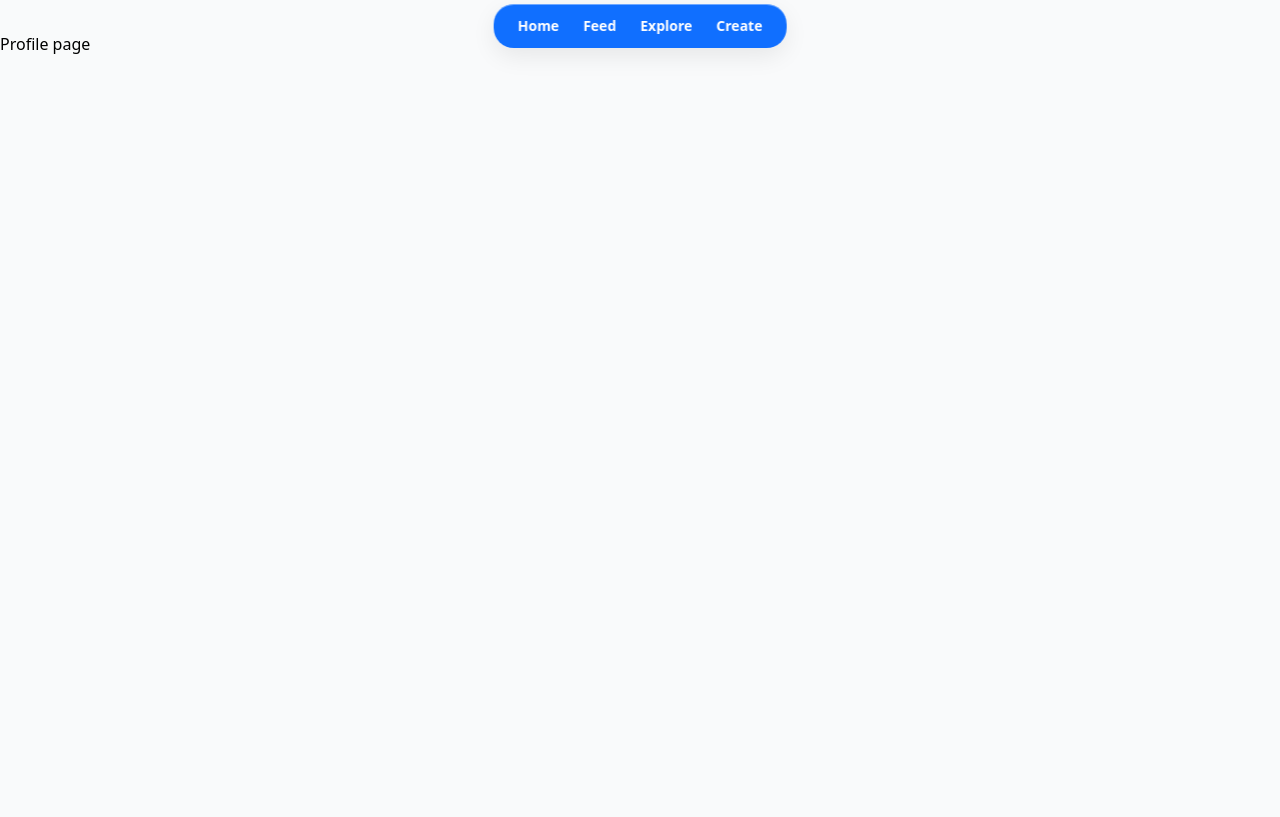
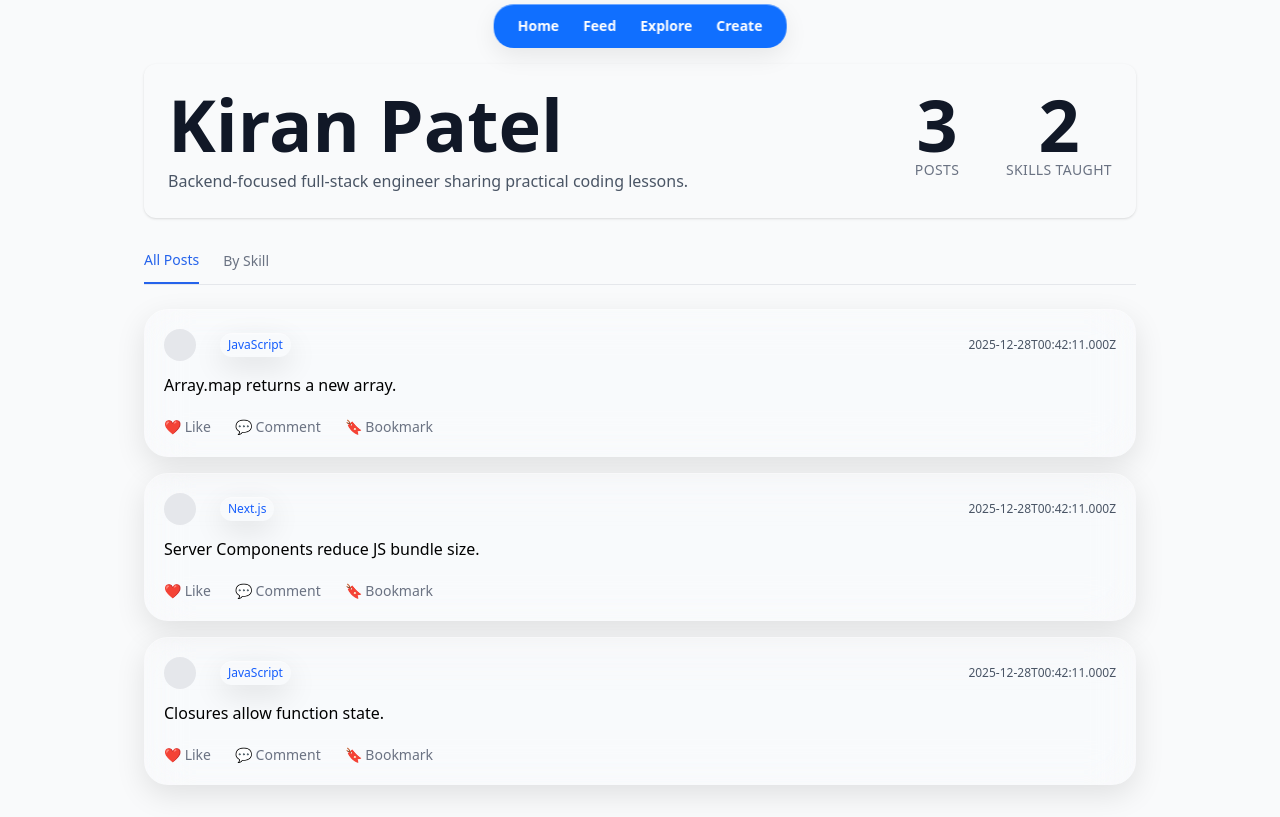
Before and after one commit to nischitpatel/skillfeed, a Next.js app: page /profile/1 in a window 1280 px wide. Built offline with nearby package versions, Linux system fonts and the light colour scheme.

Commit message:
Implemented basic profile page

```diff
--- /dev/null
+++ b/app/profile/ProfileHeader.tsx
@@ -0,0 +1,41 @@
+import { Stat } from "./Stat";
+
+type ProfileHeaderProps = {
+    name: string;
+    bio?: string;
+    totalPosts: number;
+    skillsTaught: number;
+  };
+
+  export default function ProfileHeader({
+    name,
+    bio,
+    totalPosts,
+    skillsTaught,
+  }: ProfileHeaderProps) {
+    return (
+      <section className="w-full rounded-xl bg-none shadow-sm p-6">
+        <div className="flex flex-col gap-6 sm:flex-row sm:items-start sm:justify-between">
+
+          {/* LEFT: Name + Bio */}
+          <div className="max-w-xl">
+            <h1 className="text-7xl font-semibold text-[rgb(var(--foreground))]">
+              {name}
+            </h1>
+
+            {bio && (
+              <p className="mt-2 text-md text-gray-600 leading-relaxed">
+                {bio}
+              </p>
+            )}
+          </div>
+
+          {/* RIGHT: Stats */}
+          <div className="flex gap-6">
+            <Stat label="Posts" value={totalPosts} />
+            <Stat label="Skills Taught" value={skillsTaught} />
+          </div>
+        </div>
+      </section>
+    );
+  }
--- /dev/null
+++ b/app/profile/ProfilePosts.tsx
@@ -0,0 +1,58 @@
+import FeedPost from "../components/FeedPost";
+
+type Post = {
+  id: string;
+  skill: string;
+  content: string;
+  createdAt: string;
+};
+
+type Props = {
+  posts: Post[];
+  mode: "all" | "skill";
+};
+
+export default function ProfilePosts({ posts, mode }: Props) {
+  if (posts.length === 0) {
+    return (
+      <p className="text-sm text-gray-500">
+        No posts yet.
+      </p>
+    );
+  }
+
+  if (mode === "all") {
+    return (
+      <div className="space-y-4">
+        {posts.map(post => (
+          <FeedPost key={post.id} post={post} />
+        ))}
+      </div>
+    );
+  }
+
+  // GROUP BY SKILL
+  const grouped = posts.reduce<Record<string, Post[]>>((acc, post) => {
+    acc[post.skill] = acc[post.skill] || [];
+    acc[post.skill].push(post);
+    return acc;
+  }, {});
+
+  return (
+    <div className="space-y-8">
+      {Object.entries(grouped).map(([skill, skillPosts]) => (
+        <div key={skill}>
+          <h3 className="mb-4 text-sm font-semibold uppercase tracking-wide text-gray-600">
+            {skill}
+          </h3>
+
+          <div className="space-y-4">
+            {skillPosts.map(post => (
+              <FeedPost key={post.id} post={post} />
+            ))}
+          </div>
+        </div>
+      ))}
+    </div>
+  );
+}
--- /dev/null
+++ b/app/profile/ProfileTabs.tsx
@@ -0,0 +1,52 @@
+'use client';
+
+import { useState } from "react";
+import ProfilePosts from "./ProfilePosts";
+
+type Post = {
+  id: string;
+  skill: string;
+  content: string;
+  createdAt: string;
+};
+
+type ProfileTabsProps = {
+  posts: Post[];
+};
+
+const tabs = [
+  { id: "all", label: "All Posts" },
+  { id: "skill", label: "By Skill" },
+];
+
+export default function ProfileTabs({ posts }: ProfileTabsProps) {
+  const [activeTab, setActiveTab] = useState<"all" | "skill">("all");
+
+  return (
+    <section className="w-full">
+      {/* Tabs */}
+      <div className="flex gap-6 border-b border-gray-200 mb-6">
+        {tabs.map(tab => {
+          const active = activeTab === tab.id;
+
+          return (
+            <button
+              key={tab.id}
+              onClick={() => setActiveTab(tab.id as any)}
+              className={`pb-3 text-sm font-medium transition-colors cursor-pointer ${
+                active
+                  ? "text-[rgb(var(--primary))] border-b-2 border-[rgb(var(--primary))]"
+                  : "text-gray-500 hover:text-gray-800"
+              }`}
+            >
+              {tab.label}
+            </button>
+          );
+        })}
+      </div>
+
+      {/* Content */}
+      <ProfilePosts posts={posts} mode={activeTab} />
+    </section>
+  );
+}
--- /dev/null
+++ b/app/profile/Stat.tsx
@@ -0,0 +1,17 @@
+type StatProps = {
+    label: string;
+    value: number;
+  };
+
+  export function Stat({ label, value }: StatProps) {
+    return (
+      <div className="text-center min-w-[90px]">
+        <div className="text-7xl font-semibold text-[rgb(var(--foreground))]">
+          {value}
+        </div>
+        <div className="text-sm uppercase tracking-wide text-gray-500">
+          {label}
+        </div>
+      </div>
+    );
+  }
--- a/app/profile/[username]/page.tsx
+++ b/app/profile/[username]/page.tsx
@@ -1,7 +1,71 @@
-export default function Profile() {
-    return (
-        <div>
-            Profile page
-        </div>
-    );
+// import ProfileHeader from "../ProfileHeader";
+
+// export default function ProfilePage() {
+//   // TEMP mock data (later from feed)
+//   const posts = [
+//     { skill: "JavaScript" },
+//     { skill: "Next.js" },
+//     { skill: "JavaScript" },
+//   ];
+
+//   const totalPosts = posts.length;
+//   const skillsTaught = new Set(posts.map(p => p.skill)).size;
+
+//   return (
+//     <main className="max-w-5xl mx-auto px-4 py-8 space-y-8">
+//       <ProfileHeader
+//         name="Nischit Patel"
+//         bio="Backend-focused full-stack engineer sharing practical coding lessons."
+//         totalPosts={totalPosts}
+//         skillsTaught={skillsTaught}
+//       />
+
+//       {/* Tabs will go here next */}
+
+//     </main>
+//   );
+// }
+// import ProfileHeader from "@/components/ProfileHeader";
+// import ProfileTabs from "@/components/ProfileTabs";
+import ProfileHeader from "../ProfileHeader";
+import ProfileTabs from "../ProfileTabs";
+
+export default async function ProfilePage() {
+  // TEMP data (replace with feed API)
+  const posts = [
+    {
+      id: "1",
+      skill: "JavaScript",
+      content: "Array.map returns a new array.",
+      createdAt: new Date().toISOString(),
+    },
+    {
+      id: "2",
+      skill: "Next.js",
+      content: "Server Components reduce JS bundle size.",
+      createdAt: new Date().toISOString(),
+    },
+    {
+      id: "3",
+      skill: "JavaScript",
+      content: "Closures allow function state.",
+      createdAt: new Date().toISOString(),
+    },
+  ];
+
+  const totalPosts = posts.length;
+  const skillsTaught = new Set(posts.map(p => p.skill)).size;
+
+  return (
+    <main className="max-w-5xl mx-auto px-4 py-8 space-y-8">
+      <ProfileHeader
+        name="Kiran Patel"
+        bio="Backend-focused full-stack engineer sharing practical coding lessons."
+        totalPosts={totalPosts}
+        skillsTaught={skillsTaught}
+      />
+
+      <ProfileTabs posts={posts} />
+    </main>
+  );
 }
```
